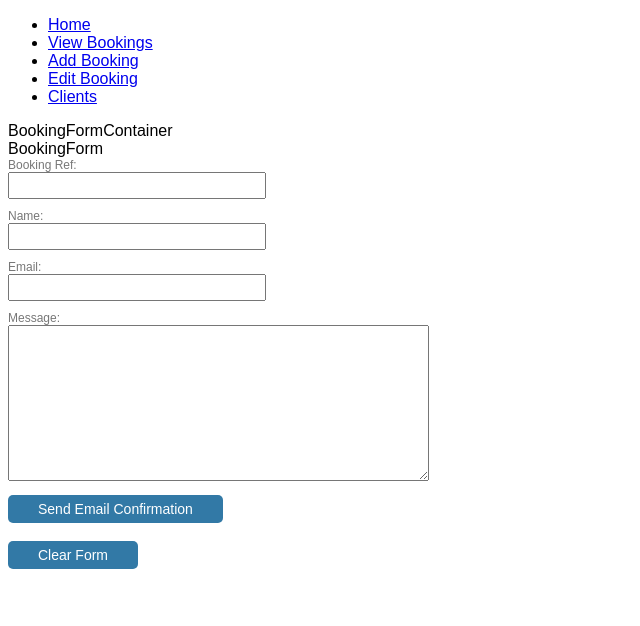
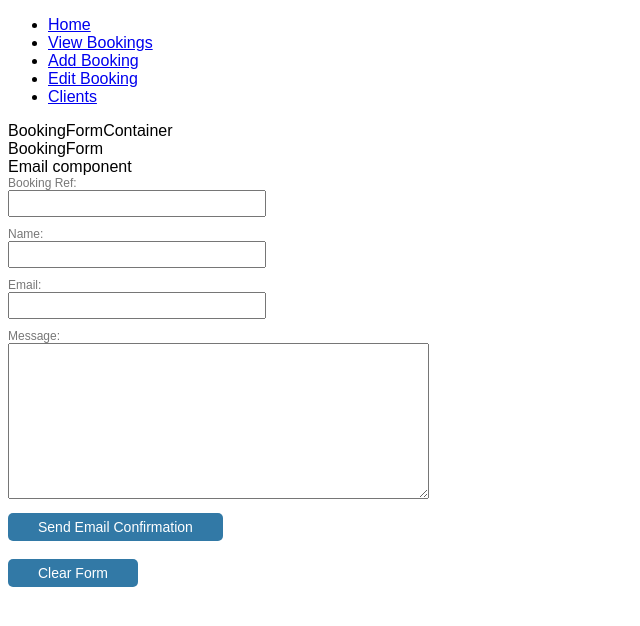
Before and after one commit to camsh69/Restaurant_Booking_System-final_project, a React (Create React App) app in the folder client/: page /add in a window 1280 px wide. Shown: the top 626 px of the page, without its empty margins (0-640 px from the left). Built offline with nearby package versions, Linux system fonts and the light colour scheme; no server answers.

Commit message:
styling tweaks

```diff
--- a/client/src/components/BookingFormComponent/Email.js
+++ b/client/src/components/BookingFormComponent/Email.js
@@ -30,6 +30,9 @@ const Email = () => {
 
       return (
         <>
+        <div>
+          Email component
+        </div>
         <form id="emailForm" onSubmit={sendEmail}>
           <div className="field">
           <label>Booking Ref:</label>
```
